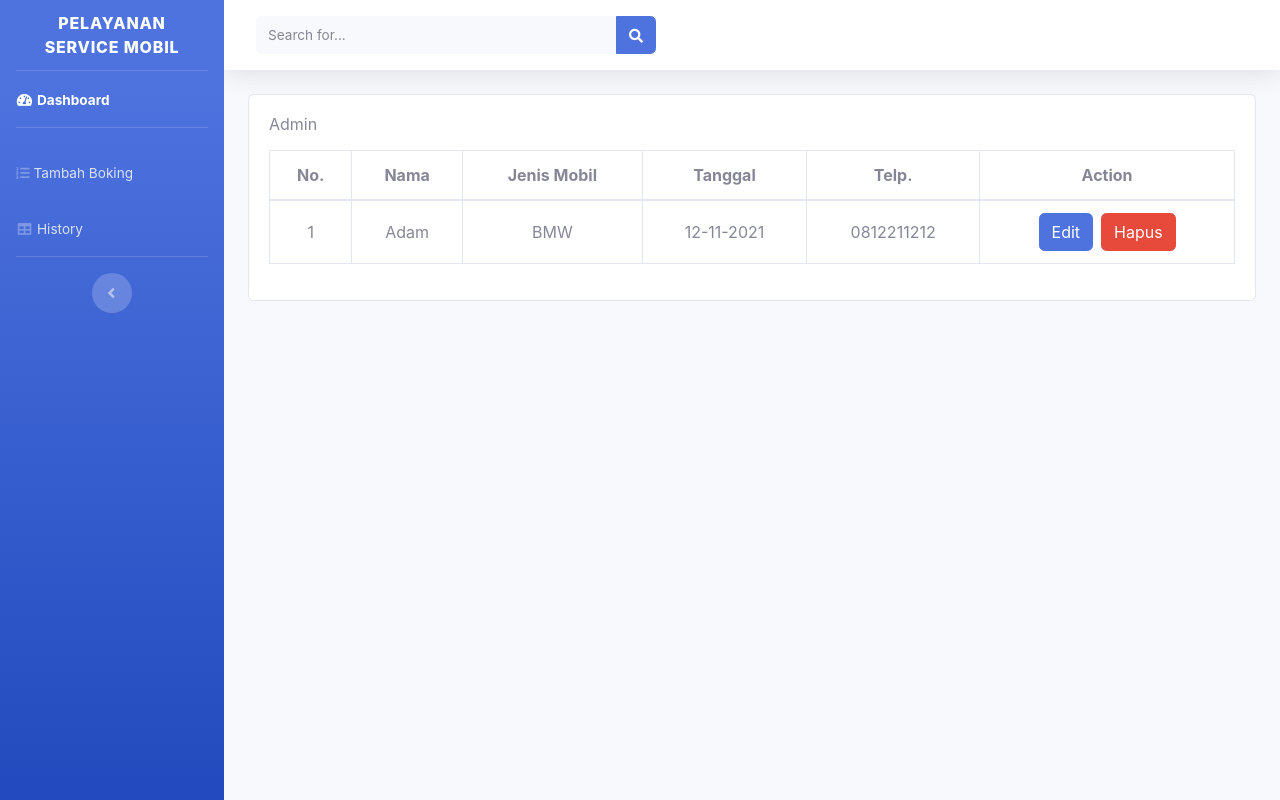
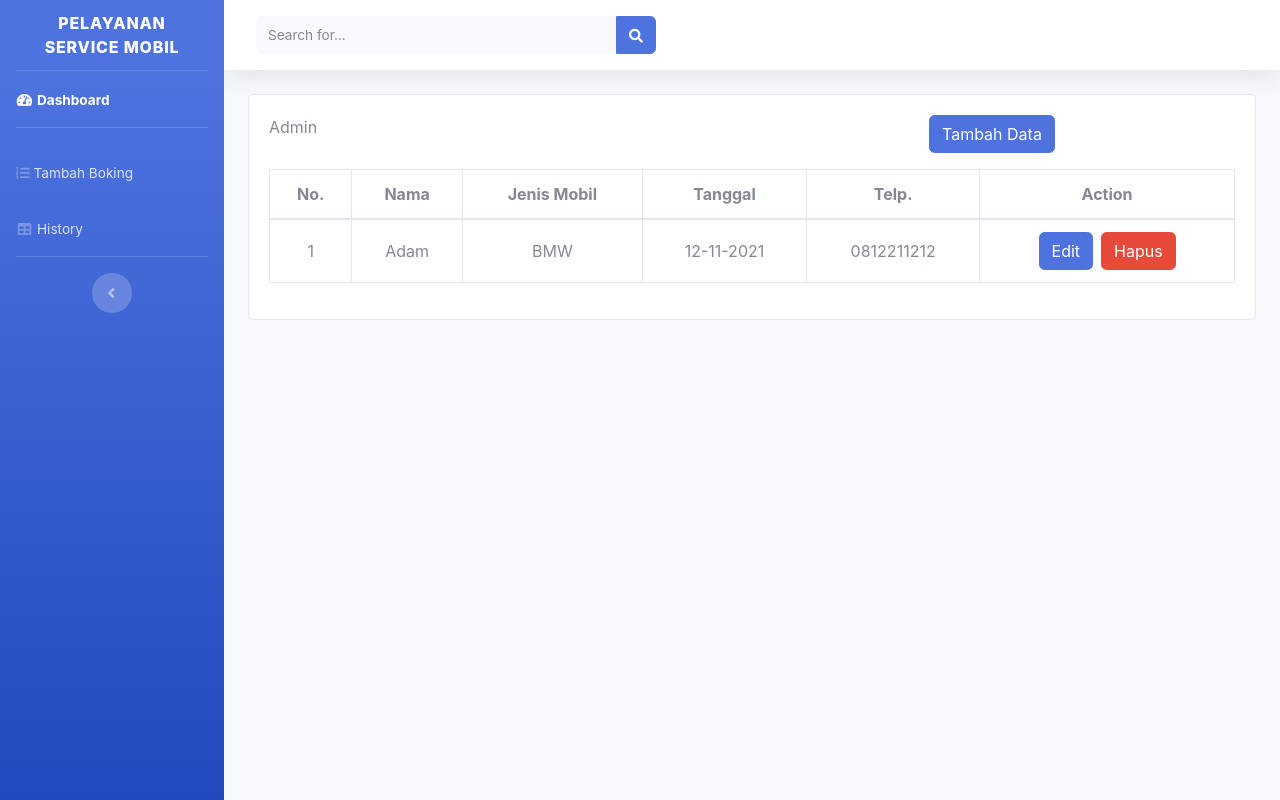
Before and after one commit to veralindha/booking-services, a Next.js app: page /admin/tambahboking in a window 1280 px wide. Built offline with nearby package versions, Linux system fonts and the light colour scheme.

Commit message:
update table

```diff
--- a/components/forms/tambahbokingform.jsx
+++ b/components/forms/tambahbokingform.jsx
@@ -1,3 +1,4 @@
+import Link from 'next/link'
 import React from 'react'
 import Card from '../utils/card'
 
@@ -49,7 +50,9 @@ export default function TambahBokingForm() {
             </div>
           </div>
           <div className="row">
+            <Link href='/admin/tambahboking'>
             <button className="btn btn-primary" type="submit">Simpan</button>
+            </Link>
           </div>
         </form>
       </div>
--- a/components/table/databokingtable.jsx
+++ b/components/table/databokingtable.jsx
@@ -1,3 +1,4 @@
+import Link from 'next/link'
 import React from 'react'
 
 export default function DataBokingTable() {
@@ -10,9 +11,18 @@ export default function DataBokingTable() {
                             <div className="col mb-3">
                                 <div className="e-panel card">
                                     <div className="card-body">
-                                        <div className="card-title">
+                                        {/* <div className="card-title">
                                             <h6 className="mr-2"><span>Admin</span></h6>
+                                        </div> */}
+                                        <div className="row">
+                                            <div className="col-sm-8">Admin</div>
+                                            <div className="col-sm-4">
+                                                <Link href="/admin/formtambahboking">
+                                                    <button className='btn btn-primary'>Tambah Data</button>
+                                                </Link>
+                                            </div>
                                         </div>
+
                                         <div className="e-table">
                                             <div className="table-responsive table-lg mt-3">
                                                 <table className="table table-bordered text-center">
```
Also changed, not shown: pages/admin/formtambahboking.js (added, +14 -0 lines).
